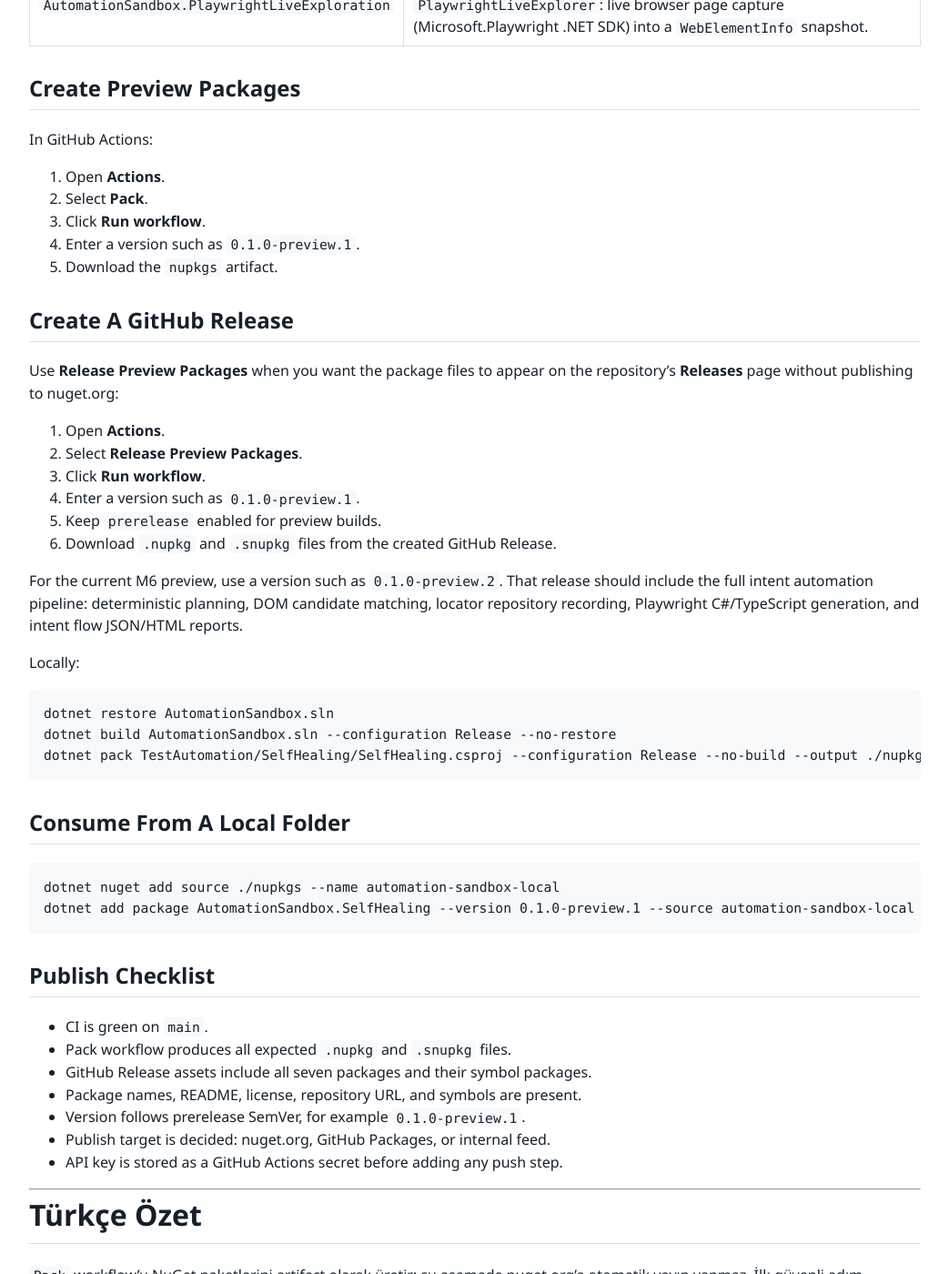
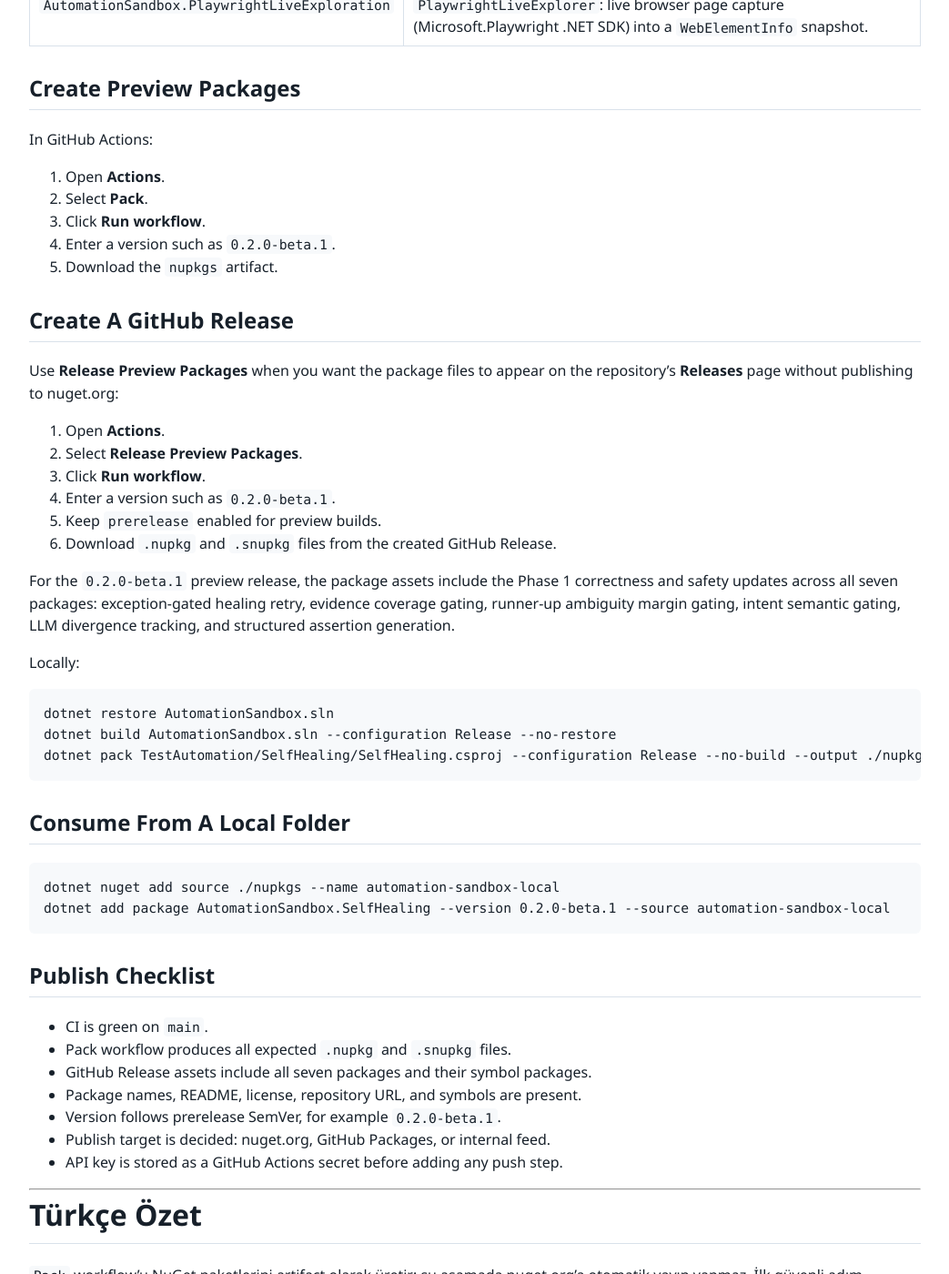
Before and after one commit to mustafasercansak/automation-sandbox, a Jekyll site: the page built from docs/nuget-packaging.md, in a window 1280 px wide and 1400 px high, scrolled down 718 px. Shown: the whole window at 91% size, without its empty margins (118-1161 px from the left). Built offline with Jekyll 4.4.1, drawn with Linux system fonts in a browser that asks for light colours; our own code applies the rules of GitHub Pages for plain Markdown files; some of the changed text lies outside the part shown.

Commit message:
chore: Update package version to 0.2.0-beta.1 across workflows and documentation

````diff
--- a/docs/nuget-packaging.md
+++ b/docs/nuget-packaging.md
@@ -28,7 +28,7 @@ In GitHub Actions:
 1. Open **Actions**.
 2. Select **Pack**.
 3. Click **Run workflow**.
-4. Enter a version such as `0.1.0-preview.1`.
+4. Enter a version such as `0.2.0-beta.1`.
 5. Download the `nupkgs` artifact.
 
 ## Create A GitHub Release
@@ -39,28 +39,28 @@ repository's **Releases** page without publishing to nuget.org:
 1. Open **Actions**.
 2. Select **Release Preview Packages**.
 3. Click **Run workflow**.
-4. Enter a version such as `0.1.0-preview.1`.
+4. Enter a version such as `0.2.0-beta.1`.
 5. Keep `prerelease` enabled for preview builds.
 6. Download `.nupkg` and `.snupkg` files from the created GitHub Release.
 
-For the current M6 preview, use a version such as `0.1.0-preview.2`. That release
-should include the full intent automation pipeline: deterministic planning, DOM
-candidate matching, locator repository recording, Playwright C#/TypeScript
-generation, and intent flow JSON/HTML reports.
+For the `0.2.0-beta.1` preview release, the package assets include the Phase 1 correctness
+and safety updates across all seven packages: exception-gated healing retry, evidence
+coverage gating, runner-up ambiguity margin gating, intent semantic gating, LLM divergence
+tracking, and structured assertion generation.
 
 Locally:
 
 ```powershell
 dotnet restore AutomationSandbox.sln
 dotnet build AutomationSandbox.sln --configuration Release --no-restore
-dotnet pack TestAutomation/SelfHealing/SelfHealing.csproj --configuration Release --no-build --output ./nupkgs /p:PackageVersion=0.1.0-preview.1
+dotnet pack TestAutomation/SelfHealing/SelfHealing.csproj --configuration Release --no-build --output ./nupkgs /p:PackageVersion=0.2.0-beta.1
 ```
 
 ## Consume From A Local Folder
 
 ```powershell
 dotnet nuget add source ./nupkgs --name automation-sandbox-local
-dotnet add package AutomationSandbox.SelfHealing --version 0.1.0-preview.1 --source automation-sandbox-local
+dotnet add package AutomationSandbox.SelfHealing --version 0.2.0-beta.1 --source automation-sandbox-local
 ```
 
 ## Publish Checklist
@@ -69,7 +69,7 @@ dotnet add package AutomationSandbox.SelfHealing --version 0.1.0-preview.1 --sou
 - Pack workflow produces all expected `.nupkg` and `.snupkg` files.
 - GitHub Release assets include all seven packages and their symbol packages.
 - Package names, README, license, repository URL, and symbols are present.
-- Version follows prerelease SemVer, for example `0.1.0-preview.1`.
+- Version follows prerelease SemVer, for example `0.2.0-beta.1`.
 - Publish target is decided: nuget.org, GitHub Packages, or internal feed.
 - API key is stored as a GitHub Actions secret before adding any push step.
 
@@ -80,4 +80,4 @@ dotnet add package AutomationSandbox.SelfHealing --version 0.1.0-preview.1 --sou
 `Pack` workflow'u NuGet paketlerini artifact olarak üretir; şu aşamada nuget.org'a
 otomatik yayın yapmaz. İlk güvenli adım paketleri indirip lokal feed üzerinden denemektir.
 
-Önerilen ilk sürüm: `0.1.0-preview.1`
+Önerilen ilk sürüm: `0.2.0-beta.1`
````
Also changed, not shown: AGENTS.md (+1 -1 lines), .github/workflows/pack.yml, .github/workflows/release.yml, 1 other file.
